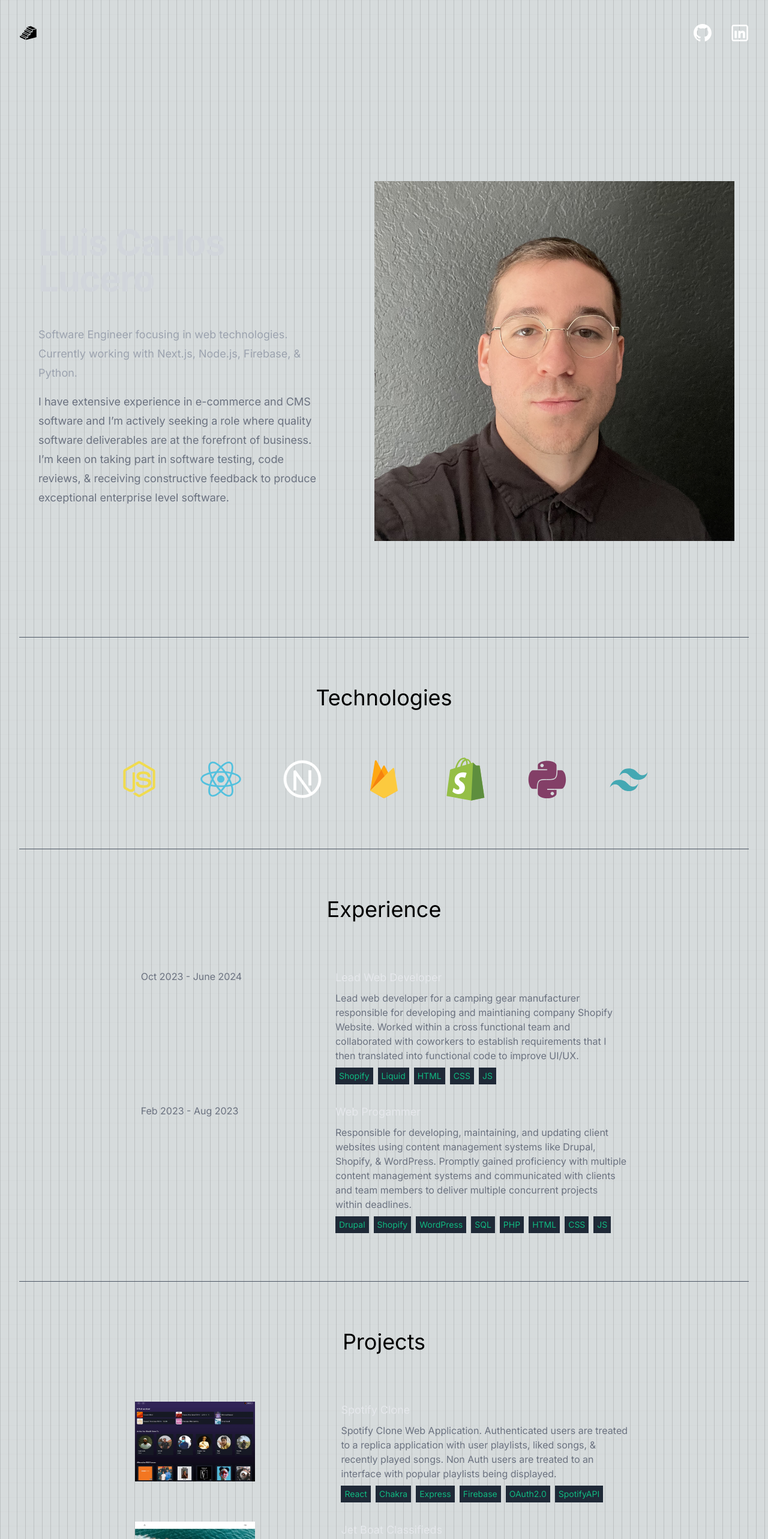
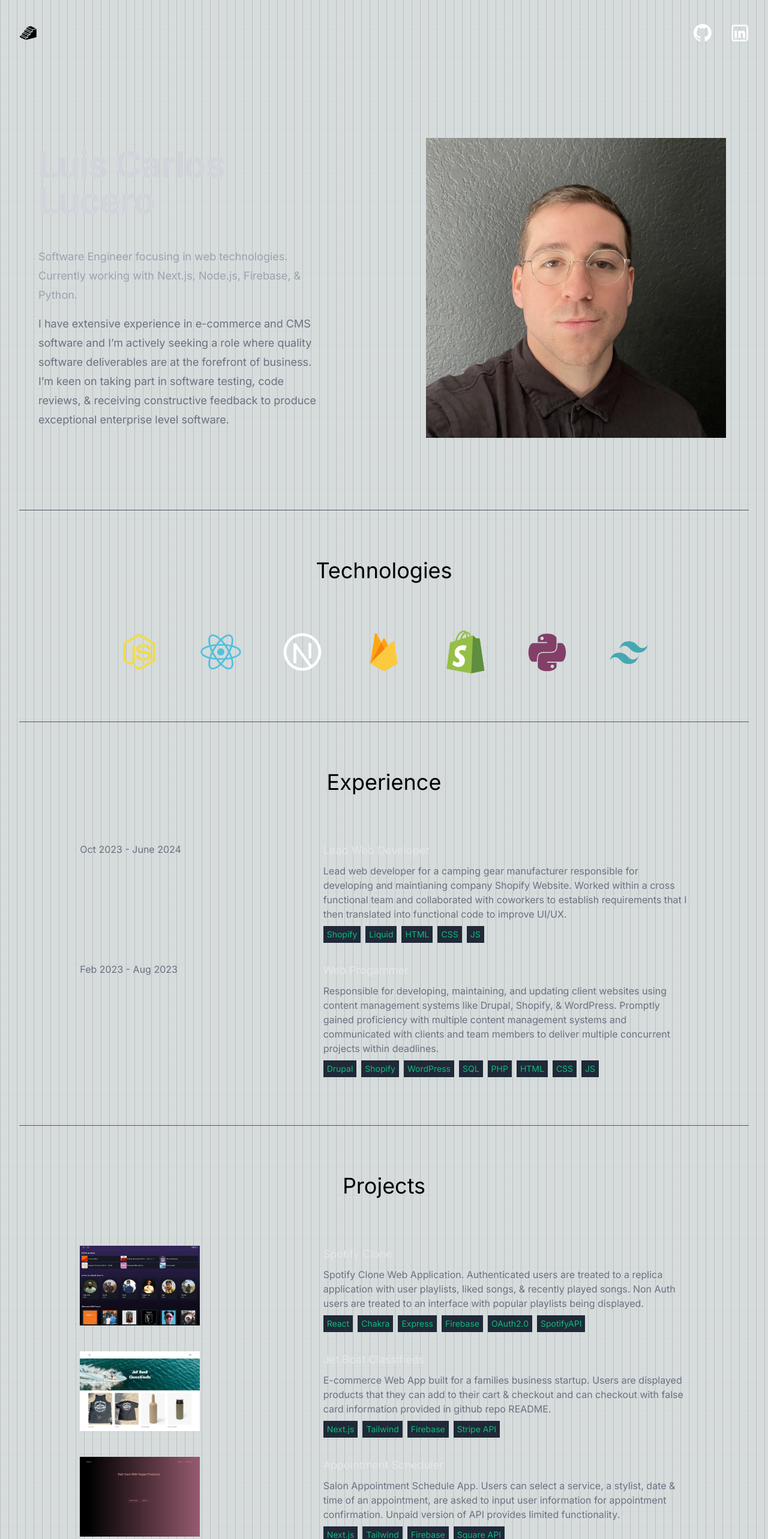
Before and after one commit to clucero36/portfolio, a Next.js app: page / in a window 1280 px wide. Shown: the top 2566 px of the page at 60% size. Built offline with nearby package versions, Linux system fonts and the light colour scheme.

Commit message:
styles update

```diff
--- a/app/ui/experience.js
+++ b/app/ui/experience.js
@@ -10,7 +10,7 @@ export default function Experience() {
       {
         experience.map((position) => {
           return (
-            <div className='flex flex-wrap mb-8 lg:justify-center mx-auto w-4/5' key={position.title}>
+            <div className='flex flex-wrap mb-8 lg:justify-center mx-auto w-4/5 lg:w-full' key={position.title}>
               <div className='w-full lg:w-1/3 text-gray-500'>
                 {position.duration}
               </div>
--- a/app/ui/hero.js
+++ b/app/ui/hero.js
@@ -2,10 +2,10 @@ import Image from "next/image"
 
 export default function Example() {
   return (
-    <div className="mx-auto pb-24 pt-10 sm:pb-32 lg:grid lg:grid-cols-2 lg:gap-x-16 lg:py-40 justify-items-center">
-      <div className="px-6 lg:px-0 lg:pt-4 content-center">
+    <div className="mx-auto my-20 lg:grid lg:grid-cols-2 lg:gap-x-16 lg:py-10 justify-items-center">
+      <div className="px-6 lg:px-0 content-center">
         <div className="mx-auto max-w-2xl">
-          <div className="max-w-lg pr-8">
+          <div className="max-w-lg pr-0 lg:pr-8">
             <p className="font-bold tracking-tight text-gray-300 text-3xl sm:text-6xl lg:pb-8 pb-4">
               Luis Carlos Lucero
             </p>
@@ -17,8 +17,8 @@ export default function Example() {
           </div>
         </div>
       </div>
-      <div className="mt-20 sm:mt-24 md:mx-auto md:max-w-2xl lg:mx-0 lg:mt-0 lg:w-screen align-center">
-        <Image src='/Me.jpg' priority width={600} height={600} alt='luis carlos lucero headshot image'/>
+      <div className="mt-4 md:max-w-2xl lg:mx-0 lg:mt-0 px-6 lg:px-0 align-center">
+        <Image className="hidden sm:inline" src='/Me.jpg' priority width={500} height={600} alt='luis carlos lucero headshot image'/>
       </div>
     </div>
   )
--- a/app/ui/projects.js
+++ b/app/ui/projects.js
@@ -11,8 +11,8 @@ export default function Projects() {
       {
         projects.map((project) => {
           return (
-            <div className='flex flex-wrap mb-8 lg:justify-around mx-auto w-4/5' key={project.name}>
-              <div className='mb-2'>
+            <div className='flex flex-wrap mb-8 lg:justify-center mx-auto w-4/5 lg:w-full' key={project.name}>
+              <div className='mb-2 w-full lg:w-1/3'>
                 <Image src={project.src} width={200} height={150} alt={`${project.name} image`}/>
               </div>
               <div className='flex flex-col w-full lg:w-1/2 gap-2'>
--- a/app/ui/technologies.js
+++ b/app/ui/technologies.js
@@ -5,7 +5,7 @@ import Image from "next/image";
 export default function Technologies() {
 
   return (
-    <div className="my-20">
+    <div className="my-20 px-4">
       <p className="text-center mb-20 text-4xl">Technologies</p>
       <div className='flex flex-wrap mx-auto justify-center gap-16'>
         <Image src='/nodejs02-svgrepo-com.svg'  width={72} height={72} alt='javascript icon'/>
```
